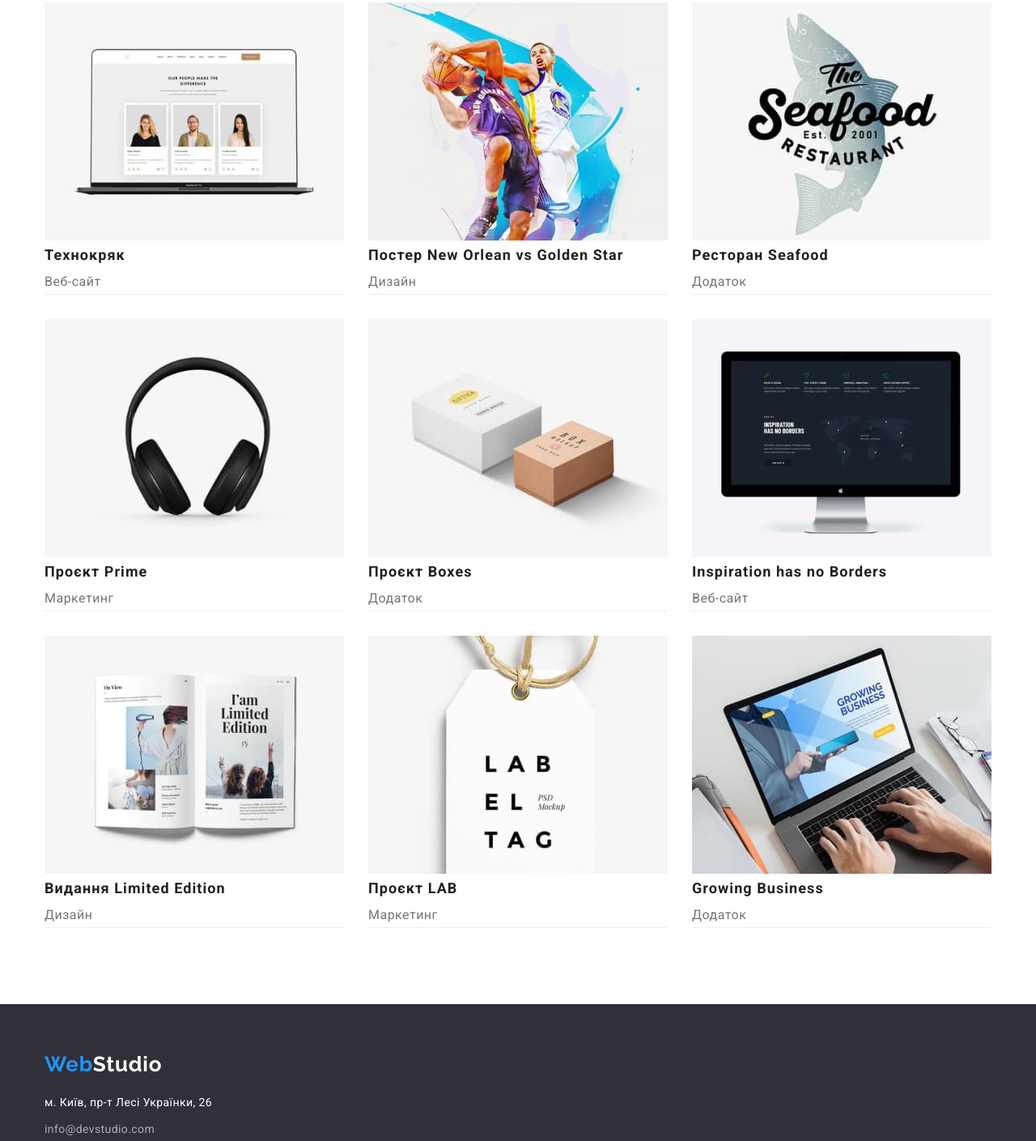
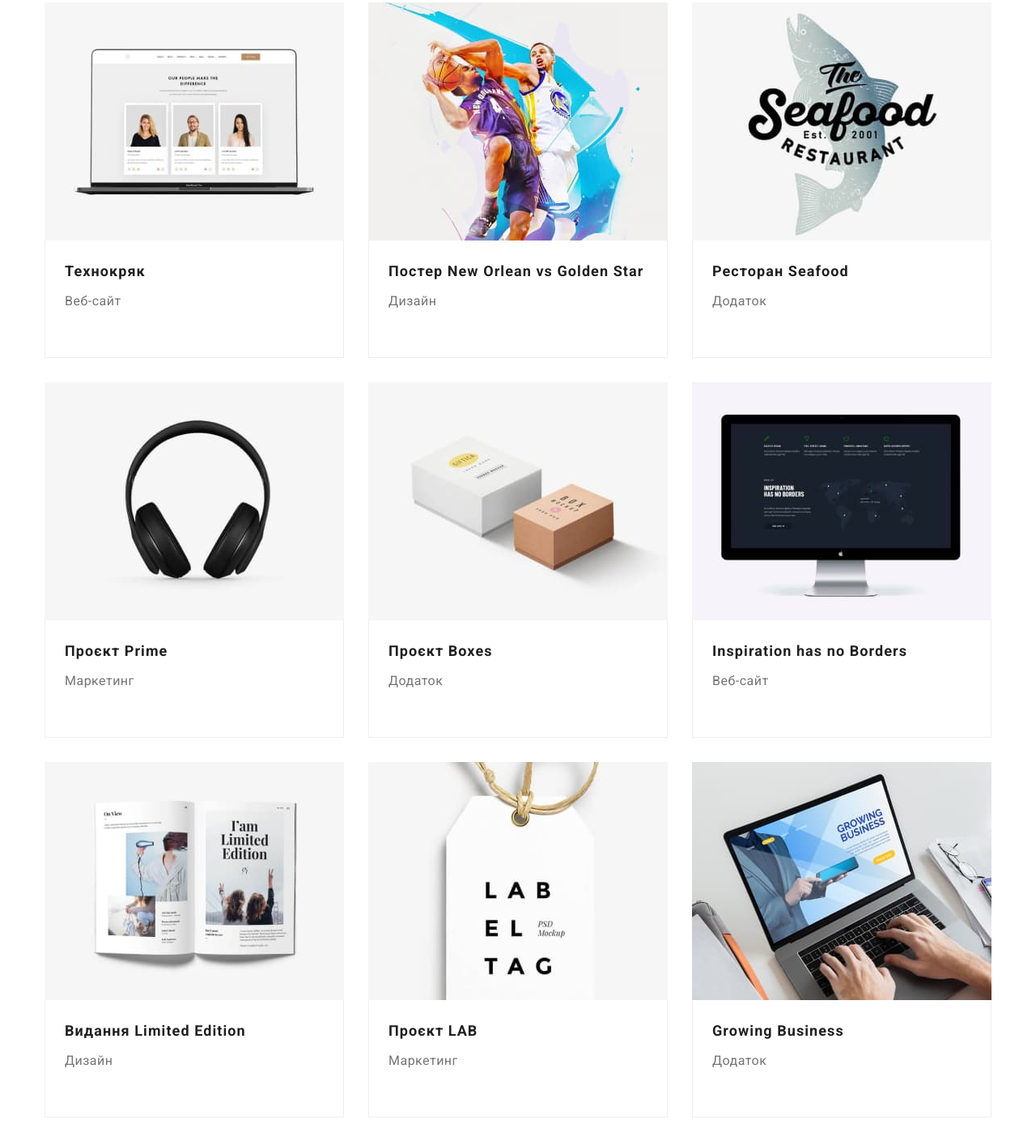
Before and after one commit to Sychevskyii/goit-markup-hw-03, a plain HTML site: page portfolio.html in a window 1280 px wide. Shown: the part 260-1669 px from the top of the page at 81% size. Drawn offline with nearby package versions, Linux system fonts and the light colour scheme.

Commit message:
update styles.css

```diff
--- a/css/styles.css
+++ b/css/styles.css
@@ -83,6 +83,10 @@ ol {
   border-bottom: 1px solid #ececec;
 }
 
+.header-logo {
+  margin-right: 93px;
+}
+
 .header-container {
   display: flex;
   align-items: center;
@@ -90,7 +94,6 @@ ol {
 
 .header-logo-dark {
   color: #000;
-  margin-right: 93px;
 }
 
 .navigation-list {
@@ -159,7 +162,6 @@ ol {
 }
 
 .hero-container {
-  width: 694px;
   padding: 0;
 }
 
@@ -172,7 +174,9 @@ ol {
   text-transform: uppercase;
   text-align: center;
   margin-bottom: 30px;
-  text-align: center;
+  margin-left: auto;
+  margin-right: auto;
+  width: 694px;
 }
 
 .hero-btn {
@@ -201,12 +205,17 @@ ol {
 
 /* Секція про нас */
 
+.about.section {
+  padding-bottom: 0;
+}
+
 .about-list {
   display: flex;
 }
 
 .about-list-item {
   margin-right: 30px;
+  width: 270px;
 }
 
 .about-list-item:last-child {
@@ -219,6 +228,7 @@ ol {
   font-size: 14px;
   letter-spacing: 0.42px;
   text-transform: uppercase;
+  margin-bottom: 10px;
 }
 
 .about-list-item-text {
@@ -251,7 +261,7 @@ ol {
 
 .team-list {
   display: flex;
-  justify-content: space-between;
+  gap: 30px;
 }
 
 .team-list-item {
@@ -259,11 +269,11 @@ ol {
   box-shadow: 0px 2px 1px 0px rgba(0, 0, 0, 0.2),
     0px 1px 1px 0px rgba(0, 0, 0, 0.14), 0px 1px 3px 0px rgba(0, 0, 0, 0.12);
   border-radius: 0px 0px 4px 4px;
-  padding-bottom: 30px;
 }
 
-.team-list-item img {
-  margin-bottom: 30px;
+.team-info {
+  padding-top: 30px;
+  padding-bottom: 30px;
 }
 
 .team-list-item-title {
@@ -370,19 +380,27 @@ ol {
 
 .projects-type-list {
   display: flex;
-  justify-content: space-between;
   align-items: flex-end;
   flex-wrap: wrap;
+  gap: 30px;
+}
+
+.projects-info {
+  padding-top: 20px;
+  padding-right: 24px;
+  padding-bottom: 54px;
+  padding-left: 24px;
+  border-right: 1px solid #EEE;
+  border-bottom: 1px solid #EEE;
+  border-left: 1px solid #EEE;
+}
+
+.projects-type-list-title {
+  margin-bottom: 4px;
 }
 
 .projects-type-list-item {
-  border-bottom: 1px solid #eee;
   background: #fff;
-  margin-bottom: 30px;
-}
-
-.projects-type-list-item:nth-last-child(-n + 3) {
-  margin: 0;
 }
 
 .projects-type-list-title {
--- a/portfolio.html
+++ b/portfolio.html
@@ -85,8 +85,10 @@
                   width="370"
                   height="294"
                 />
+                <div class="projects-info">
                   <h3 class="projects-type-list-title">Технокряк</h3>
                   <p class="projects-type-list-text">Веб-сайт</p>
+                </div>
               </a>
             </li>
             <li class="projects-type-list-item">
@@ -97,11 +99,13 @@
                   width="370"
                   height="294"
                 />
+                <div class="projects-info">
                   <h3 class="projects-type-list-title">
                     Постер New Orlean vs Golden Star
                   </h3>
-                <p class="projects-type-list-text">Дизайн</p></a
-              >
+                  <p class="projects-type-list-text">Дизайн</p>
+                </div>
+              </a>
             </li>
             <li class="projects-type-list-item">
               <a class="projects-type-list-link link" href=""
@@ -111,9 +115,11 @@
                   width="370"
                   height="294"
                 />
+                <div class="projects-info">
                   <h3 class="projects-type-list-title">Ресторан Seafood</h3>
-                <p class="projects-type-list-text">Додаток</p></a
-              >
+                  <p class="projects-type-list-text">Додаток</p>
+                </div>
+              </a>
             </li>
             <li class="projects-type-list-item">
               <a class="projects-type-list-link link" href=""
@@ -123,9 +129,11 @@
                   width="370"
                   height="294"
                 />
+                <div class="projects-info">
                   <h3 class="projects-type-list-title">Проєкт Prime</h3>
-                <p class="projects-type-list-text">Маркетинг</p></a
-              >
+                  <p class="projects-type-list-text">Маркетинг</p>
+                </div>
+              </a>
             </li>
             <li class="projects-type-list-item">
               <a class="projects-type-list-link link" href=""
@@ -135,9 +143,11 @@
                   width="370"
                   height="294"
                 />
+                <div class="projects-info">
                   <h3 class="projects-type-list-title">Проєкт Boxes</h3>
-                <p class="projects-type-list-text">Додаток</p></a
-              >
+                  <p class="projects-type-list-text">Додаток</p>
+                </div>
+              </a>
             </li>
             <li class="projects-type-list-item">
               <a class="projects-type-list-link link" href="">
@@ -147,11 +157,13 @@
                   width="370"
                   height="294"
                 />
+                <div class="projects-info">
                   <h3 class="projects-type-list-title">
                     Inspiration has no Borders
                   </h3>
-                <p class="projects-type-list-text">Веб-сайт</p></a
-              >
+                  <p class="projects-type-list-text">Веб-сайт</p>
+                </div>
+              </a>
             </li>
             <li class="projects-type-list-item">
               <a class="projects-type-list-link link" href=""
@@ -161,11 +173,13 @@
                   width="370"
                   height="294"
                 />
+                <div class="projects-info">
                   <h3 class="projects-type-list-title">
                     Видання Limited Edition
                   </h3>
-                <p class="projects-type-list-text">Дизайн</p></a
-              >
+                  <p class="projects-type-list-text">Дизайн</p>
+                </div>
+              </a>
             </li>
             <li class="projects-type-list-item">
               <a class="projects-type-list-link link" href=""
@@ -175,9 +189,11 @@
                   width="370"
                   height="294"
                 />
+                <div class="projects-info">
                   <h3 class="projects-type-list-title">Проєкт LAB</h3>
-                <p class="projects-type-list-text">Маркетинг</p></a
-              >
+                  <p class="projects-type-list-text">Маркетинг</p>
+                </div>
+              </a>
             </li>
             <li class="projects-type-list-item">
               <a class="projects-type-list-link link" href=""
@@ -187,9 +203,11 @@
                   width="370"
                   height="294"
                 />
+                <div class="projects-info">
                   <h3 class="projects-type-list-title">Growing Business</h3>
-                <p class="projects-type-list-text">Додаток</p></a
-              >
+                  <p class="projects-type-list-text">Додаток</p>
+                </div>
+              </a>
             </li>
           </ul>
         </div>
```
Also changed, not shown: index.html (+8 -0 lines). Lines whose indentation alone changed are shown as unchanged.
